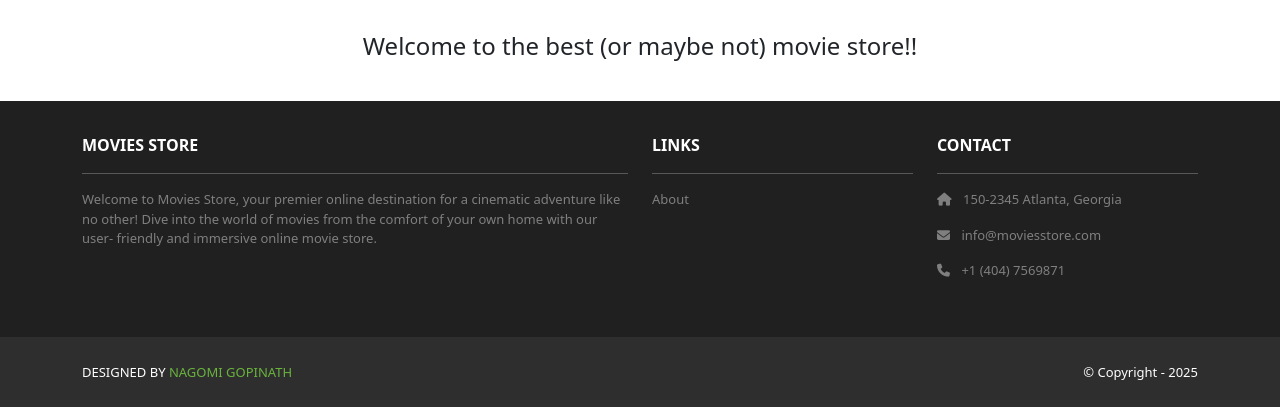
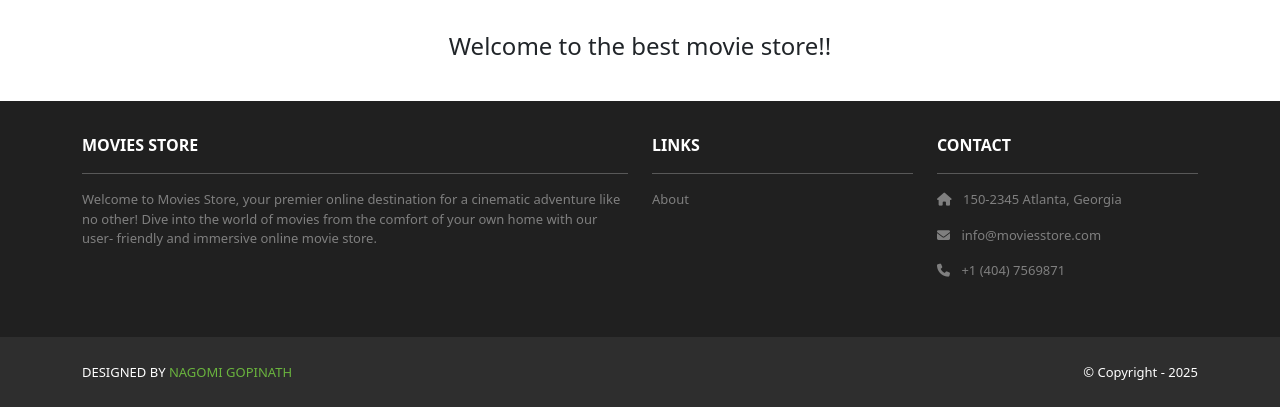
Before and after one commit to nagomigopinath611/moviesstore, a Django app: page / in a window 1280 px wide. Shown: the part 224-644 px from the top of the page. Run offline with Django 5.2, Linux system fonts and the light colour scheme; some libraries are stand-ins or nearby versions.

Commit message:
Change 15

```diff
--- a/home/templates/home/index.html
+++ b/home/templates/home/index.html
@@ -11,7 +11,7 @@
   <div class="container">
     <div class="row mt-3">
       <div class="col mx-auto text-center mb-3">
-        <h4>Welcome to the best (or maybe not) movie store!!</h4>
+        <h4>Welcome to the best movie store!!</h4>
       </div>
     </div>
   </div>
```
